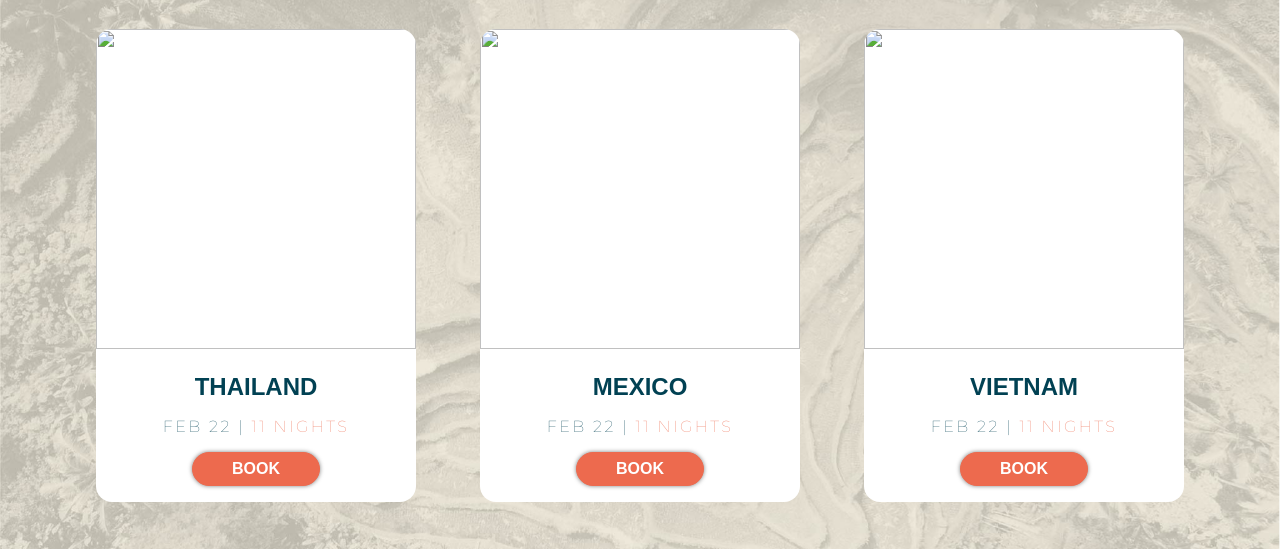
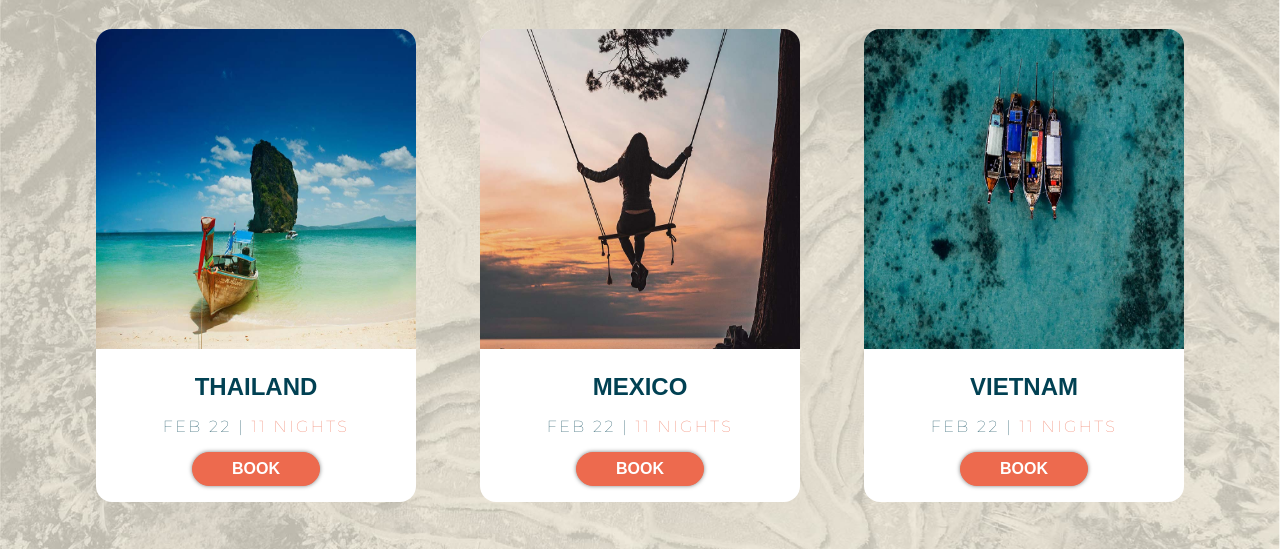
Before and after one commit to m-then/m-then.github.io, a plain HTML site: page index.html in a window 1280 px wide. Shown: the part 697-1246 px from the top of the page. Drawn offline with Linux system fonts and the light colour scheme; a web font is replaced by a local one.

Commit message:
Update index.html

```diff
--- a/index.html
+++ b/index.html
@@ -72,7 +72,7 @@
       </div>
       <div class="main__cards-container">
         <div class="main__cards">
-          <img src="../12 - Aufgabe/images/adventures/pexels-alexandr-podvalny-1007657.jpg" alt=""
+          <img src="images/adventures/pexels-alexandr-podvalny-1007657.jpg" alt=""
             class="main__adv_img" />
           <p class="main__cards-location">THAILAND</p>
           <div class="datenight__container">
@@ -88,7 +88,7 @@
           </div>
         </div>
         <div class="main__cards">
-          <img src="../12 - Aufgabe/images/adventures/pexels-gantas-vaiciulenas-4300115.jpg" alt=""
+          <img src="images/adventures/pexels-gantas-vaiciulenas-4300115.jpg" alt=""
             class="main__adv_img" />
           <p class="main__cards-location">MEXICO</p>
           <div class="datenight__container">
@@ -104,7 +104,7 @@
           </div>
         </div>
         <div class="main__cards">
-          <img src="../12 - Aufgabe/images/adventures/pexels-ivica-dzambo-3538245-2.jpg" alt="" class="main__adv_img" />
+          <img src="images/adventures/pexels-ivica-dzambo-3538245-2.jpg" alt="" class="main__adv_img" />
           <p class="main__cards-location">VIETNAM</p>
           <div class="datenight__container">
             <p class="main__cards-datenight main__cards-datenight--green">
```
